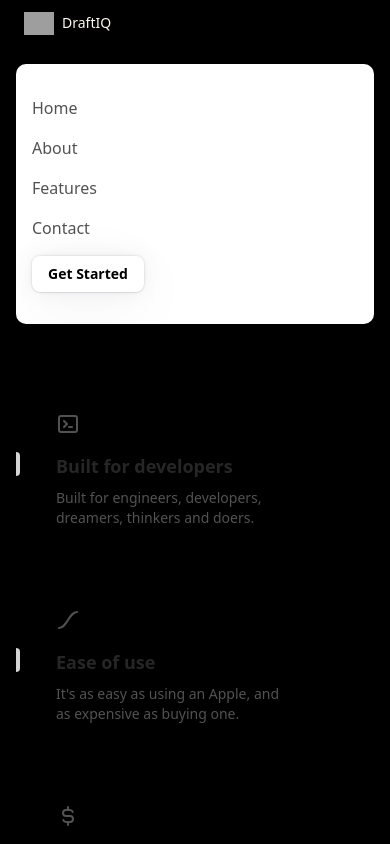
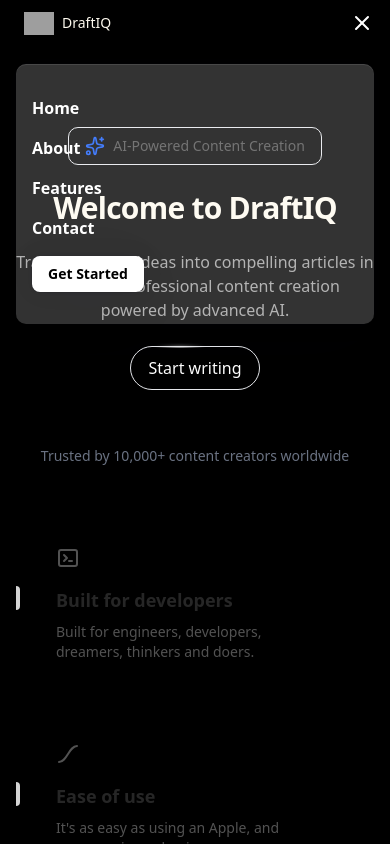
Before and after one commit to ANIKETHPAWAR/DraftIQ, a React app in the folder Frontend/: page / in a window 390 px wide. Both pictures are taken after a click on the icon 362 px from the left and 23 px from the top of the page. Shown: the top 844 px of the page. Built offline with nearby package versions, Linux system fonts and the light colour scheme; grey boxes are pictures that could not be loaded; the HTML template or start-up script is replaced by a standard one.

Commit message:
Updated design of navbar on mobile breakpoint

```diff
--- a/Frontend/package.json
+++ b/Frontend/package.json
@@ -17,6 +17,7 @@
     "cobe": "^0.6.5",
     "framer-motion": "^12.23.26",
     "lucide-react": "^0.561.0",
+    "motion": "^12.23.26",
     "react": "^19.2.0",
     "react-dom": "^19.2.0",
     "tailwind-merge": "^3.4.0",
--- /dev/null
+++ b/Frontend/src/components/ui/hover-border-gradient.jsx
@@ -0,0 +1,81 @@
+"use client";;
+import React, { useState, useEffect } from "react";
+
+import { motion } from "framer-motion";
+import { cn } from "@/lib/utils";
+
+export function HoverBorderGradient({
+  children,
+  containerClassName,
+  className,
+  as: Tag = "button",
+  duration = 1,
+  clockwise = true,
+  ...props
+}) {
+  const [hovered, setHovered] = useState(false);
+  const [direction, setDirection] = useState("TOP");
+
+  const rotateDirection = currentDirection => {
+    const directions = ["TOP", "LEFT", "BOTTOM", "RIGHT"];
+    const currentIndex = directions.indexOf(currentDirection);
+    const nextIndex = clockwise
+      ? (currentIndex - 1 + directions.length) % directions.length
+      : (currentIndex + 1) % directions.length;
+    return directions[nextIndex];
+  };
+
+  const movingMap = {
+    TOP: "radial-gradient(20.7% 50% at 50% 0%, hsl(0, 0%, 100%) 0%, rgba(255, 255, 255, 0) 100%)",
+    LEFT: "radial-gradient(16.6% 43.1% at 0% 50%, hsl(0, 0%, 100%) 0%, rgba(255, 255, 255, 0) 100%)",
+    BOTTOM:
+      "radial-gradient(20.7% 50% at 50% 100%, hsl(0, 0%, 100%) 0%, rgba(255, 255, 255, 0) 100%)",
+    RIGHT:
+      "radial-gradient(16.2% 41.199999999999996% at 100% 50%, hsl(0, 0%, 100%) 0%, rgba(255, 255, 255, 0) 100%)",
+  };
+
+  const highlight =
+    "radial-gradient(75% 181.15942028985506% at 50% 50%, #3275F8 0%, rgba(255, 255, 255, 0) 100%)";
+
+  useEffect(() => {
+    if (!hovered) {
+      const interval = setInterval(() => {
+        setDirection((prevState) => rotateDirection(prevState));
+      }, duration * 1000);
+      return () => clearInterval(interval);
+    }
+  }, [hovered]);
+  return (
+    <Tag
+      onMouseEnter={(event) => {
+        setHovered(true);
+      }}
+      onMouseLeave={() => setHovered(false)}
+      className={cn(
+        "relative flex rounded-full border  content-center bg-black/20 hover:bg-black/10 transition duration-500 dark:bg-white/20 items-center flex-col flex-nowrap gap-10 h-min justify-center overflow-visible p-px decoration-clone w-fit",
+        containerClassName
+      )}
+      {...props}>
+      <div
+        className={cn("w-auto text-white z-10 bg-black px-4 py-2 rounded-[inherit]", className)}>
+        {children}
+      </div>
+      <motion.div
+        className={cn("flex-none inset-0 overflow-hidden absolute z-0 rounded-[inherit]")}
+        style={{
+          filter: "blur(2px)",
+          position: "absolute",
+          width: "100%",
+          height: "100%",
+        }}
+        initial={{ background: movingMap[direction] }}
+        animate={{
+          background: hovered
+            ? [movingMap[direction], highlight]
+            : movingMap[direction],
+        }}
+        transition={{ ease: "linear", duration: duration ?? 1 }} />
+      <div className="bg-black absolute z-1 flex-none inset-[2px] rounded-[100px]" />
+    </Tag>
+  );
+}
--- a/Frontend/src/components/ui/resizable-navbar.jsx
+++ b/Frontend/src/components/ui/resizable-navbar.jsx
@@ -91,7 +91,7 @@
         <a
           onMouseEnter={() => setHovered(idx)}
           onClick={onItemClick}
-          className="relative px-4 py-2 text-[#FEFAEF] dark:text-neutral-300"
+          className="relative px-4 py-2 text-[#FEFAEF] hover:text-zinc-800 dark:text-neutral-300"
           key={`link-${idx}`}
           href={item.link}>
           {hovered === idx && (
@@ -131,10 +131,13 @@
       }}
       className={cn(
         "relative z-50 mx-auto flex w-full max-w-[calc(100vw-2rem)] flex-col items-center justify-between bg-transparent px-0 py-2 lg:hidden",
-        visible && "bg-white/80 dark:bg-neutral-950/80",
+        visible && "bg-white/20 dark:bg-neutral-950/80",
         className
       )}>
-      {children}
+      {React.Children.map(children, (child) =>
+        React.isValidElement(child)
+          ? React.cloneElement(child, { visible })
+          : child)}
     </motion.div>
   );
 };
@@ -145,7 +148,7 @@
 }) => {
   return (
     <div
-      className={cn("flex w-full flex-row items-center justify-between", className)}>
+      className={cn("flex w-full flex-row items-center justify-between text-white", className)}>
       {children}
     </div>
   );
@@ -155,17 +158,24 @@
   children,
   className,
   isOpen,
-  onClose
+  onClose,
+  visible
 }) => {
   return (
     <AnimatePresence>
       {isOpen && (
         <motion.div
           initial={{ opacity: 0 }}
-          animate={{ opacity: 1 }}
+          animate={{
+            opacity: 1,
+            backdropFilter: "blur(10px)"
+          }}
           exit={{ opacity: 0 }}
+          style={{
+            backdropFilter: "blur(10px)"
+          }}
           className={cn(
-            "absolute inset-x-0 top-16 z-50 flex w-full flex-col items-start justify-start gap-4 rounded-lg bg-white px-4 py-8 shadow-[0_0_24px_rgba(34,42,53,0.06),0_1px_1px_rgba(0,0,0,0.05),0_0_0_1px_rgba(34,42,53,0.04),0_0_4px_rgba(34,42,53,0.08),0_16px_68px_rgba(47,48,55,0.05),0_1px_0_rgba(255,255,255,0.1)_inset] dark:bg-neutral-950",
+            "absolute inset-x-0 top-16 z-50 flex w-full flex-col items-start justify-start gap-4 rounded-lg bg-white/20 dark:bg-neutral-950/80 backdrop-blur-md text-white px-4 py-8 shadow-[0_0_24px_rgba(34,42,53,0.06),0_1px_1px_rgba(0,0,0,0.05),0_0_0_1px_rgba(34,42,53,0.04),0_0_4px_rgba(34,42,53,0.08),0_16px_68px_rgba(47,48,55,0.05),0_1px_0_rgba(255,255,255,0.1)_inset]",
             className
           )}>
           {children}
@@ -180,9 +190,9 @@
   onClick
 }) => {
   return isOpen ? (
-    <IconX className="text-black dark:text-white" onClick={onClick} />
+    <IconX className="text-white dark:text-white" onClick={onClick} />
   ) : (
-    <IconMenu2 className="text-black dark:text-white" onClick={onClick} />
+    <IconMenu2 className="text-white dark:text-white" onClick={onClick} />
   );
 };
 
@@ -206,7 +216,7 @@
   as: Tag = "a",
   children,
   className,
-  variant = "primary",
+  variant = "gradient",
   ...props
 }) => {
   const baseStyles =
--- a/Frontend/src/pages/Home.jsx
+++ b/Frontend/src/pages/Home.jsx
@@ -12,6 +12,7 @@
 } from "@/components/ui/resizable-navbar"
 import {Sparkles } from 'lucide-react'
 import FeaturesSectionDemo from '@/components/features-section-demo-2'
+import { HoverBorderGradient } from '@/components/ui/hover-border-gradient'
 
 const Home = () => {
   const [mobileMenuOpen, setMobileMenuOpen] = useState(false)
@@ -49,7 +50,7 @@
               <a
                 key={idx}
                 href={item.link}
-                className="text-neutral-600 dark:text-neutral-300"
+                className="text-white font-semibold"
                 onClick={() => setMobileMenuOpen(false)}
               >
                 {item.name}
@@ -65,16 +66,21 @@
       {/* Content to enable scrolling */}
       <div className="px-4 py-20">
         <div className="max-w-4xl mx-auto  ">
-          <div className="flex items-center justify-center gap-2 px-4 py-2 bg-neutral-100 rounded-lg mx-auto w-fit text-neutral-600 text-sm mb-3">
-            <Sparkles className="w-5 h-5 text-neutral-600" />
-            <span className="text-neutral-600 font-medium">AI-Powered Content Creation</span>
+          <div className="flex items-center justify-center gap-2 px-4 py-2  bg-black border border-border rounded-lg mx-auto w-fit text-neutral-600 text-sm mb-6">
+            <Sparkles className="w-5 h-5  text-blue-600" />
+            <span className="text-neutral-600 font-medium text-sm">AI-Powered Content Creation</span>
           </div>
-          <h1 className="text-3xl font-semibold text-center tracking-tight leading-tight text-[#FEFAEF] ">Welcome to DraftIQ</h1>
+          <h1 className="text-3xl font-semibold text-center tracking-tight leading-tight mb-6 text-[#FEFAEF] ">Welcome to DraftIQ</h1>
 
-          <p className="text-m text-neutral-400 mb-12 text-center">
+          <p className="text-m text-neutral-400 mb-6 text-center">
               Transform your ideas into compelling articles in seconds.
               Professional content creation powered by advanced AI.
             </p>
+            <div className="flex justify-center mb-6">
+              <HoverBorderGradient children='Start writing' className='text-center cursor-pointer' />
+            </div>
+
+            <div className="pt-8 text-sm text-muted-foreground text-center">Trusted by 10,000+ content creators worldwide</div>
 
             <FeaturesSectionDemo />
         </div>
```
Also changed, not shown: 1 other file (tests, documents, lock files or other folders).
